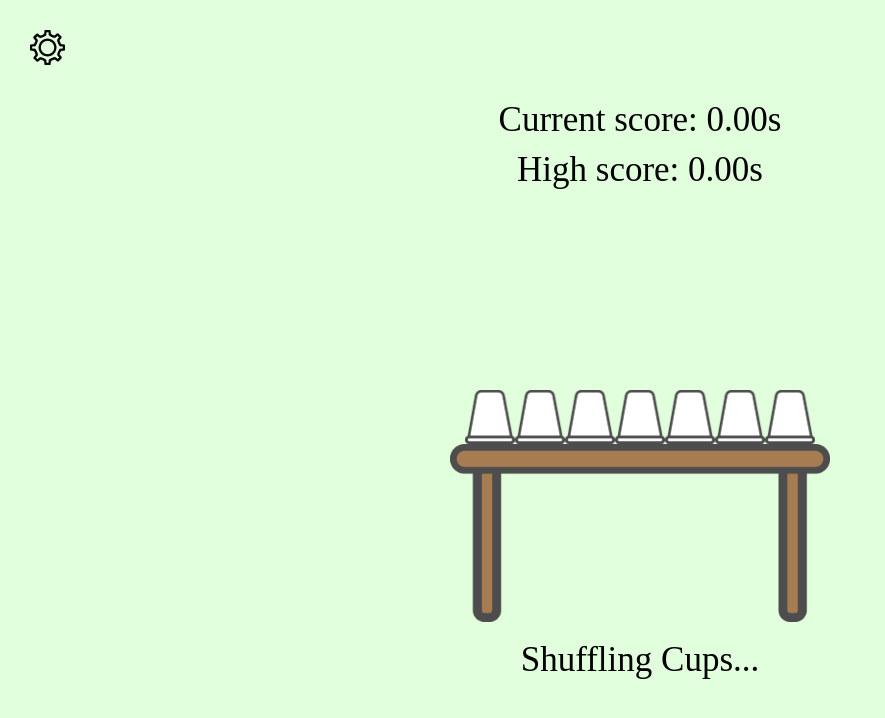
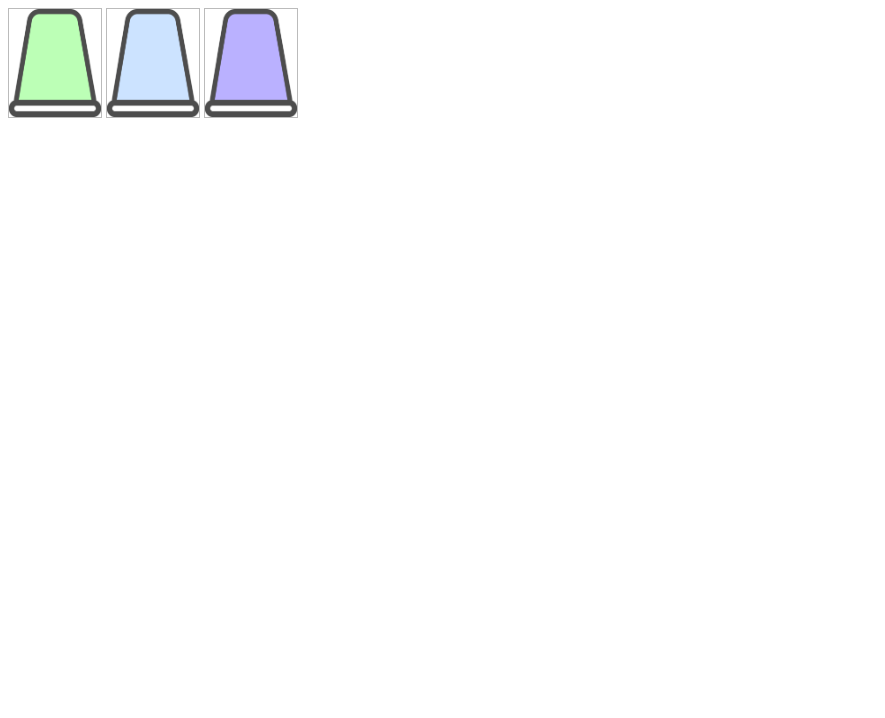
Before and after one commit to uzziel1/cup-game, a plain HTML site: page html/testing.html in a window 1280 px wide. Shown: the whole page, without its empty margins (0-885 px from the left). Drawn offline with Linux system fonts and the light colour scheme; a web font is replaced by a local one.

Commit message:
Testing draggables fixed!

```diff
--- a/html/testing.html
+++ b/html/testing.html
@@ -12,32 +12,60 @@
       href="https://fonts.googleapis.com/css2?family=Hubballi&display=swap"
       rel="stylesheet"
     />
-    <link rel="stylesheet" href="../css/index.css" />
-    <link rel="stylesheet" href="../css/loading.css" />
+    <style>
+      #TEST {
+        border: 8px solid #bbb;
+        width: 94px;
+      }
+      .M {
+        border: 1px solid #bbb;
+        padding-top: 0px;
+        text-align: center;
+        font-size: 12px;
+        font-family: 'Roboto', sans-serif;
+        width: 92px;
+        height: 108px;
+        line-height: 18px;
+
+      }
+    </style>
   </head>
-  <body>
-    <div class="main">
-      <div class="scores">
-        <div class="game-current-score">Current score: 0.00s</div>
-        <div class="game-high-score">High score: 0.00s</div>
-      </div>
 
-      <div class="settings-cog"><img src="../imgs/Settings-cog.png" /></div>
+      <img
+        id="green-cup"
+        class="M"
+        src="../imgs/green-cup.png"
+        alt="Image A"
+        draggable="true"
+        ondragstart="dragStarted(event)"
+        ondragover="draggingOver(event)"
+        ondragleave="draggingLeave(event)"
+        ondrop="dropped(event)"
+      />
+      <img
+        id="blue-cup"
+        class="M"
+        src="../imgs/blue-cup.png"
+        alt="Image B"
+        draggable="true"
+        ondragstart="dragStarted(event)"
+        ondragover="draggingOver(event)"
+        ondragleave="draggingLeave(event)"
+        ondrop="dropped(event)"
+      />
+      <img
+        id="purple-cup"
+        class="M"
+        src="../imgs/purple-cup.png"
+        alt="Image C"
+        draggable="true"
+        ondragstart="dragStarted(event)"
+        ondragover="draggingOver(event)"
+        ondragleave="draggingLeave(event)"
+        ondrop="dropped(event)"
+      />
+      <div id="arroutput"></div>
 
-      <div class="table-group">
-        <div class="cup-container">
-          <img class="cup" src="../imgs/white-cup.png" />
-          <img class="cup" src="../imgs/white-cup.png" />
-          <img class="cup" src="../imgs/white-cup.png" />
-          <img class="cup" src="../imgs/white-cup.png" />
-          <img class="cup" src="../imgs/white-cup.png" />
-          <img class="cup" src="../imgs/white-cup.png" />
-          <img class="cup" src="../imgs/white-cup.png" />
-        </div>
-        <div class="table"><img src="../imgs/table.png" /></div>
-      </div>
-
-      <div class="play">Shuffling Cups...</div>
-    </div>
   </body>
+  <script src="../testing/test.js"></script>
 </html>
--- /dev/null
+++ b/testing/test.js
@@ -0,0 +1,69 @@
+var arr = [
+  ['green-cup', 'Image A'],
+  ['blue-cup', 'Image B'],
+  ['purple-cup', 'Image C'],
+];
+var source;
+
+function dragStarted(evt) {
+  source = evt.target; // Stores the source element being dragged
+  evt.dataTransfer.setData('text/plain', evt.target.src); // Saves the image source as the data to be transferred
+  evt.dataTransfer.setDragImage(evt.target, 20, 15); // Use evt.target to specify the drag image
+  evt.dataTransfer.effectAllowed = 'move';
+  console.log(evt);
+}
+
+function draggingOver(evt) {
+  evt.preventDefault();
+  evt.dataTransfer.dropEffect = 'move';
+  document.getElementById(evt.target.id).style.border = '1px solid orange';
+  console.log(evt);
+}
+
+function draggingLeave(evt) {
+  evt.preventDefault();
+  document.getElementById(evt.target.id).style.border = 'thin solid #bbb';
+  console.log(evt);
+}
+
+function dropped(evt) {
+  evt.preventDefault();
+  evt.stopPropagation();
+
+  // Get IDs of source and target elements
+  var sid = source.id;
+  var tid = evt.target.id;
+
+  // Swap image sources between the elements
+  var tempSrc = source.src;
+  source.src = evt.target.src;
+  evt.target.src = tempSrc;
+
+  // Reset the border of the target element
+  document.getElementById(evt.target.id).style.border = 'thin solid #bbb';
+
+  // Check and update arr only if IDs exist in the array
+  const sourceIndex = returnIndex(arr, sid);
+  const targetIndex = returnIndex(arr, tid);
+  if (sourceIndex !== undefined && targetIndex !== undefined) {
+    arr[sourceIndex][0] = tid;
+    arr[targetIndex][0] = sid;
+  }
+
+  // Swap IDs of source and target elements in the DOM
+  source.id = tid;
+  evt.target.id = sid;
+
+  // Display updated array in arroutput
+  document.getElementById('arroutput').innerHTML = arr
+    .map((item) => item.join(', '))
+    .join('<br />');
+}
+
+function returnIndex(array, value) {
+  for (let i = 0; i < array.length; i++) {
+    if (array[i][0] === value) {
+      return i;
+    }
+  }
+}
```
Also changed, not shown: html/index.html (+2 -1 lines), js/homepage.js (+25 -9 lines), 1 other file.
